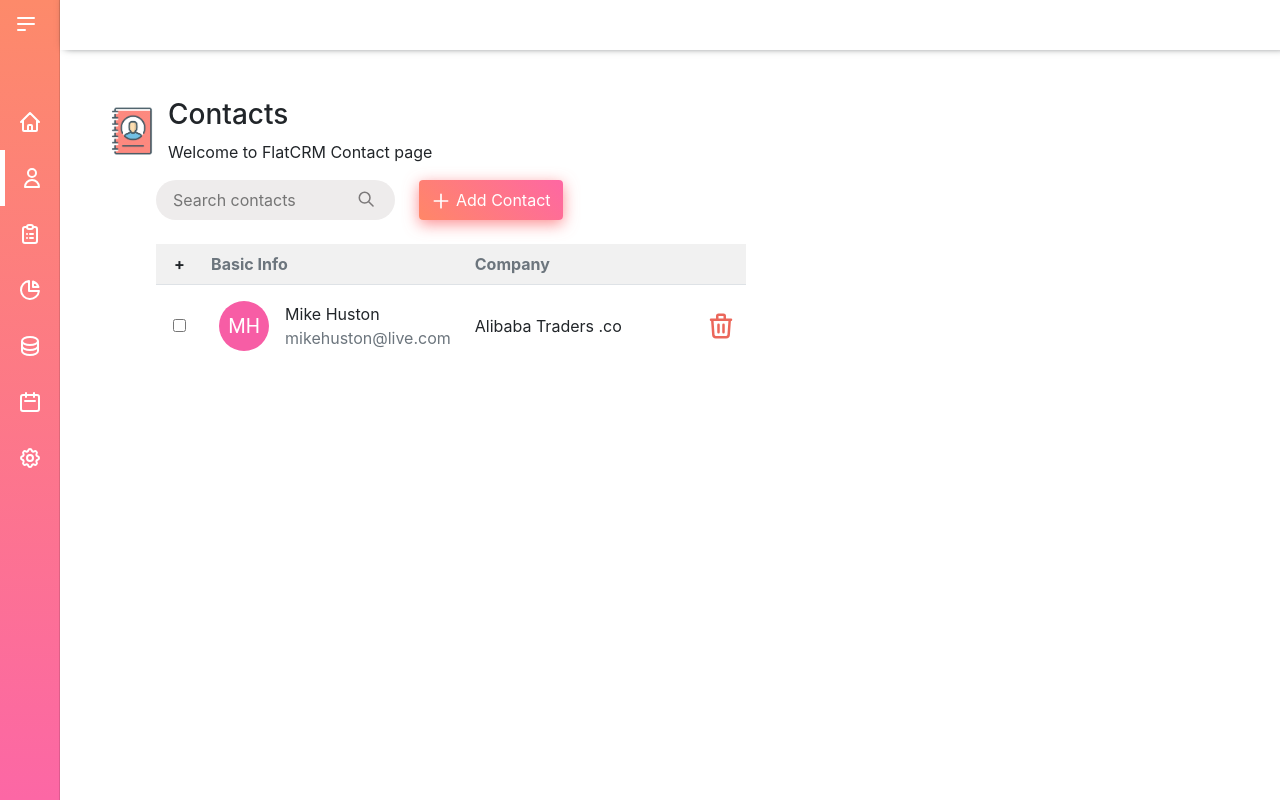
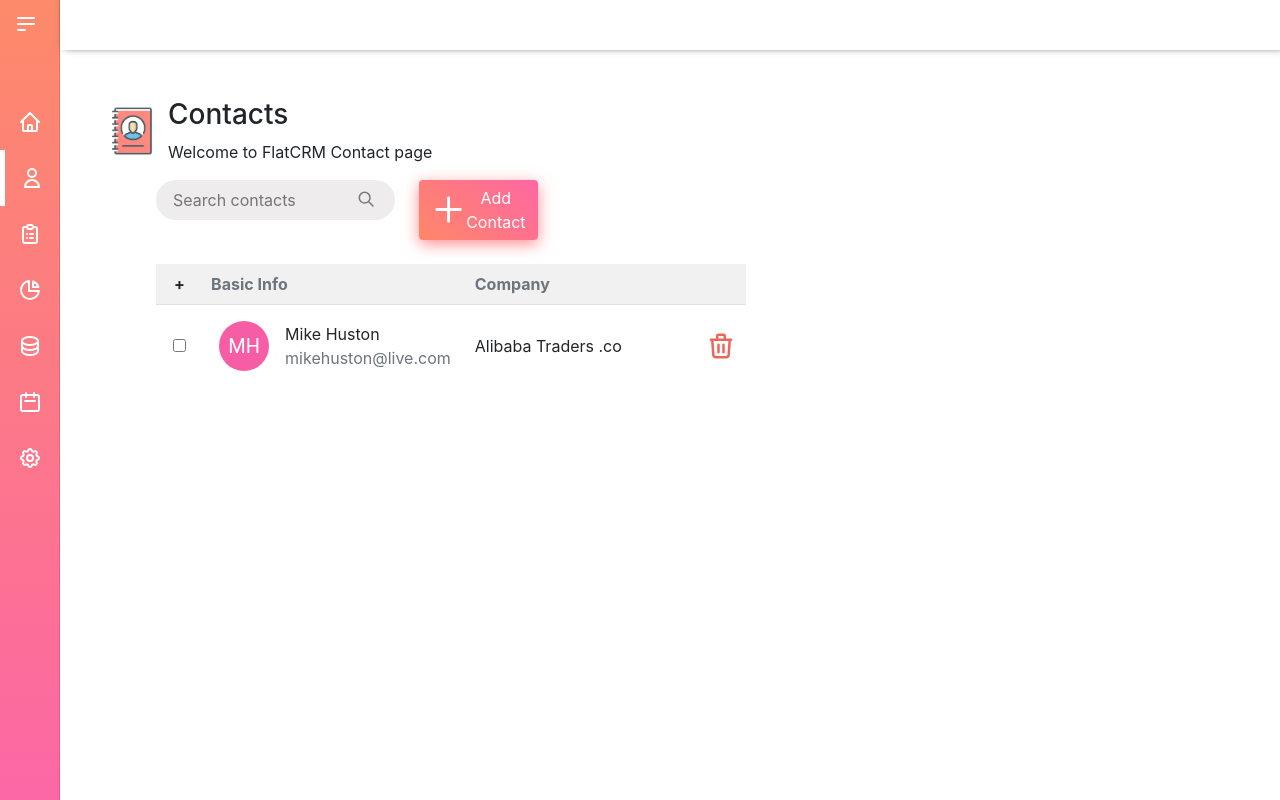
Before and after one commit to vishal-rathod-07/Contact-List-App, a React (Create React App) app: page / in a window 1280 px wide. Built offline with nearby package versions, Linux system fonts and the light colour scheme.

Commit message:
Refactor: class names replaced

```diff
--- a/src/components/ContactButton/contactbutton.scss
+++ b/src/components/ContactButton/contactbutton.scss
@@ -1,4 +1,7 @@
 .custom-btn {
+  display: flex;
+  align-items: center;
+  justify-content: center;
   background: linear-gradient(45deg, #ff8767, #fe67a3);
   box-shadow: 0 4px 15px 0 rgba(252, 104, 110, 0.75);
   color: white;
@@ -9,7 +12,7 @@
     margin-top: 20px;
   }
 
-  .edit-icon {
+  .custom-btn-icon {
     height: 20px !important;
     width: 20px !important;
     margin-right: 5px;
```
